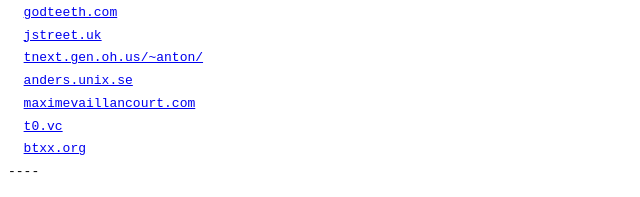
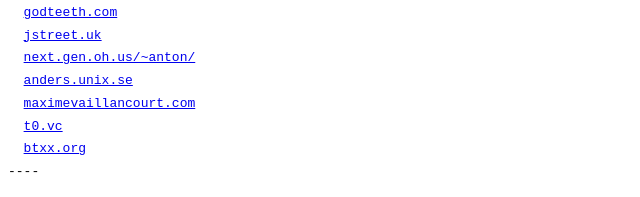
Before and after one commit to ikiruneo/textonly.website, a plain HTML site: page index.html in a window 1280 px wide. Shown: the part 567-764 px from the top of the page, 0-640 px from the left. Drawn offline with Linux system fonts and the light colour scheme.

Commit message:
Update index.html

```diff
--- a/index.html
+++ b/index.html
@@ -35,7 +35,7 @@
   <a href="https://cnx.gdn">cnx.gdn</a>
   <a href="https://godteeth.com">godteeth.com</a>
   <a href="https://jstreet.uk">jstreet.uk</a>
-  <a href="https://www.next.gen.oh.us/~anton/">tnext.gen.oh.us/~anton/</a>
+  <a href="https://www.next.gen.oh.us/~anton/">next.gen.oh.us/~anton/</a>
   <a href="https://anders.unix.se">anders.unix.se</a>
   <a href="https://maximevaillancourt.com">maximevaillancourt.com</a>
   <a href="https://t0.vc">t0.vc</a>
```
